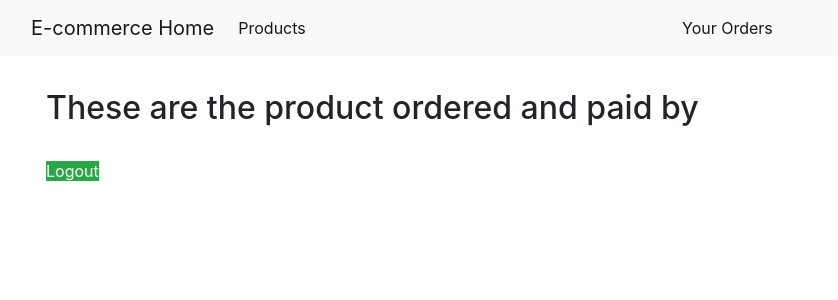
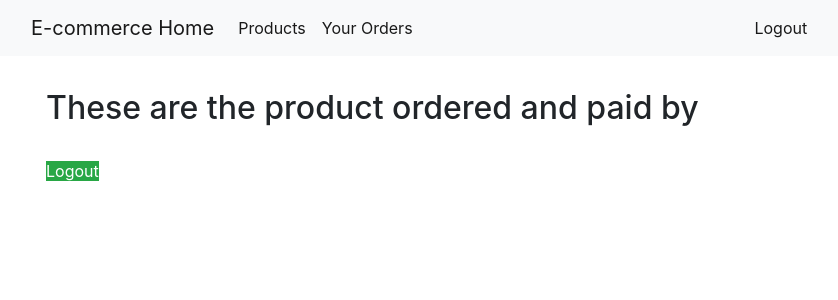
Before and after one commit to Shivamgera/roiim-commerce, a Django app: template templates/payment/orders.html in a window 1280 px wide. Shown: the top 300 px of the page, without its empty margins (54-892 px from the left). Run offline with Django 3.2, Linux system fonts and the light colour scheme; the template is opened without the code that fills it, so the values that code supplies are empty; parts of the project's set-up code (start-up, migrations or seed data) failed here and were passed over; some libraries are stand-ins or nearby versions.

Commit message:
logout button

```diff
--- a/templates/base.html
+++ b/templates/base.html
@@ -13,12 +13,15 @@
             <li class="nav-item active">
               <a class="nav-link" href="/products">Products</a>
             </li>
+            <li class="nav-item active">
+              {% block navbar-item %} {% endblock %}
+            </li>
           </ul>
         </div>
         <div class="collapse navbar-collapse" id="navbarSupportedContent">
           <ul class="navbar-nav mr-auto">
             <li class="nav-item active">
-              {% block navbar-item %} {% endblock %}
+              {% block logout %} {% endblock %}
             </li>
           </ul>
         </div>
--- a/templates/payment/detail.html
+++ b/templates/payment/detail.html
@@ -2,6 +2,9 @@
 
 {% block navbar-item %}
 <a class="nav-link" href="{% url 'payment:order-details' %}">Your Orders</a>
+{% endblock %}
+{% block logout %}
+<a class="nav-link" href="{% url 'user:logout' %}">Logout</a>
 {% endblock %}
 
 {% block page_content %}
--- a/templates/payment/orders.html
+++ b/templates/payment/orders.html
@@ -2,6 +2,9 @@
 
 {% block navbar-item %}
 <a class="nav-link" href="{% url 'payment:order-details' %}">Your Orders</a>
+{% endblock %}
+{% block logout %}
+<a class="nav-link" href="{% url 'user:logout' %}">Logout</a>
 {% endblock %}
 {% block page_content %}
 <link href="//maxcdn.bootstrapcdn.com/bootstrap/4.1.1/css/bootstrap.min.css" rel="stylesheet" id="bootstrap-css">
--- a/templates/product/product_details.html
+++ b/templates/product/product_details.html
@@ -3,6 +3,9 @@
 
 {% block navbar-item %}
 <a class="nav-link" href="{% url 'payment:order-details' %}">Your Orders</a>
+{% endblock %}
+{% block logout %}
+<a class="nav-link" href="{% url 'user:logout' %}">Logout</a>
 {% endblock %}
 
 {% block page_content %}
```
